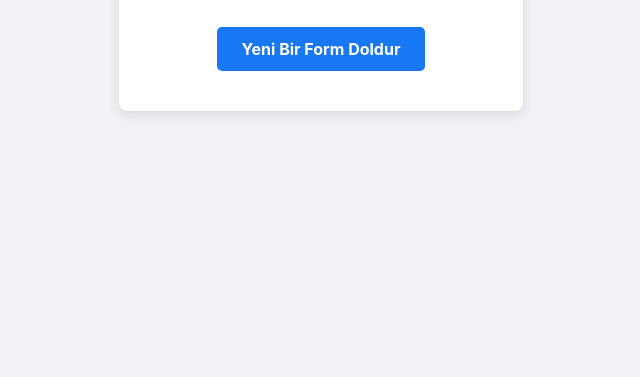
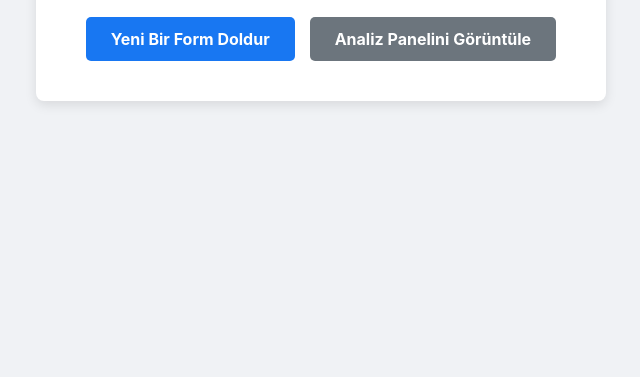
Before and after one commit to rahatsizlikformu/iskelet, a plain HTML site: page tesekkurler.html in a window 1280 px wide. Shown: the part 423-800 px from the top of the page, without its empty margins (319-959 px from the left). Drawn offline with Linux system fonts and the light colour scheme.

Commit message:
Update tesekkurler.html

```diff
--- a/tesekkurler.html
+++ b/tesekkurler.html
@@ -8,14 +8,20 @@
         .card { background-color: #fff; padding: 40px 50px; border-radius: 8px; box-shadow: 0 4px 12px rgba(0,0,0,0.1); }
         h1 { color: #4CAF50; font-size: 24pt; }
         p { font-size: 14pt; color: #333; }
-        a { display: inline-block; margin-top: 20px; padding: 12px 25px; background-color: #1877f2; color: white; text-decoration: none; border-radius: 5px; font-weight: bold; }
+        .button-container { display: flex; gap: 15px; margin-top: 20px; }
+        a { display: inline-block; padding: 12px 25px; color: white; text-decoration: none; border-radius: 5px; font-weight: bold; }
+        .form-button { background-color: #1877f2; }
+        .analysis-button { background-color: #6c757d; }
     </style>
 </head>
 <body>
     <div class="card">
         <h1>✔ Teşekkür Ederiz!</h1>
         <p>Formunuz başarıyla gönderilmiştir.</p>
-        <a href="./">Yeni Bir Form Doldur</a>
+        <div class="button-container">
+            <a href="./" class="form-button">Yeni Bir Form Doldur</a>
+            <a href="analiz.html" class="analysis-button">Analiz Panelini Görüntüle</a>
+        </div>
     </div>
 </body>
 </html>
```
